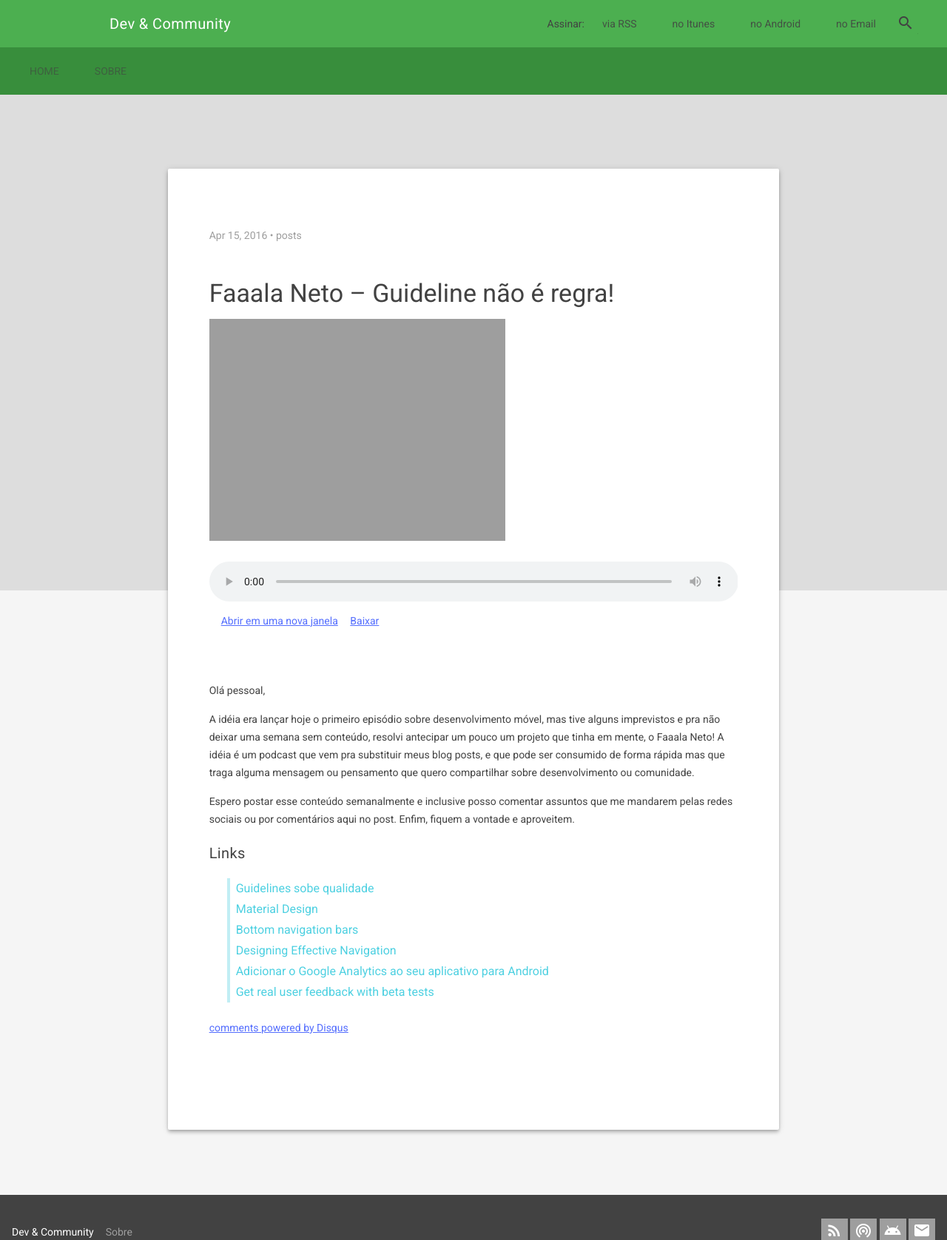
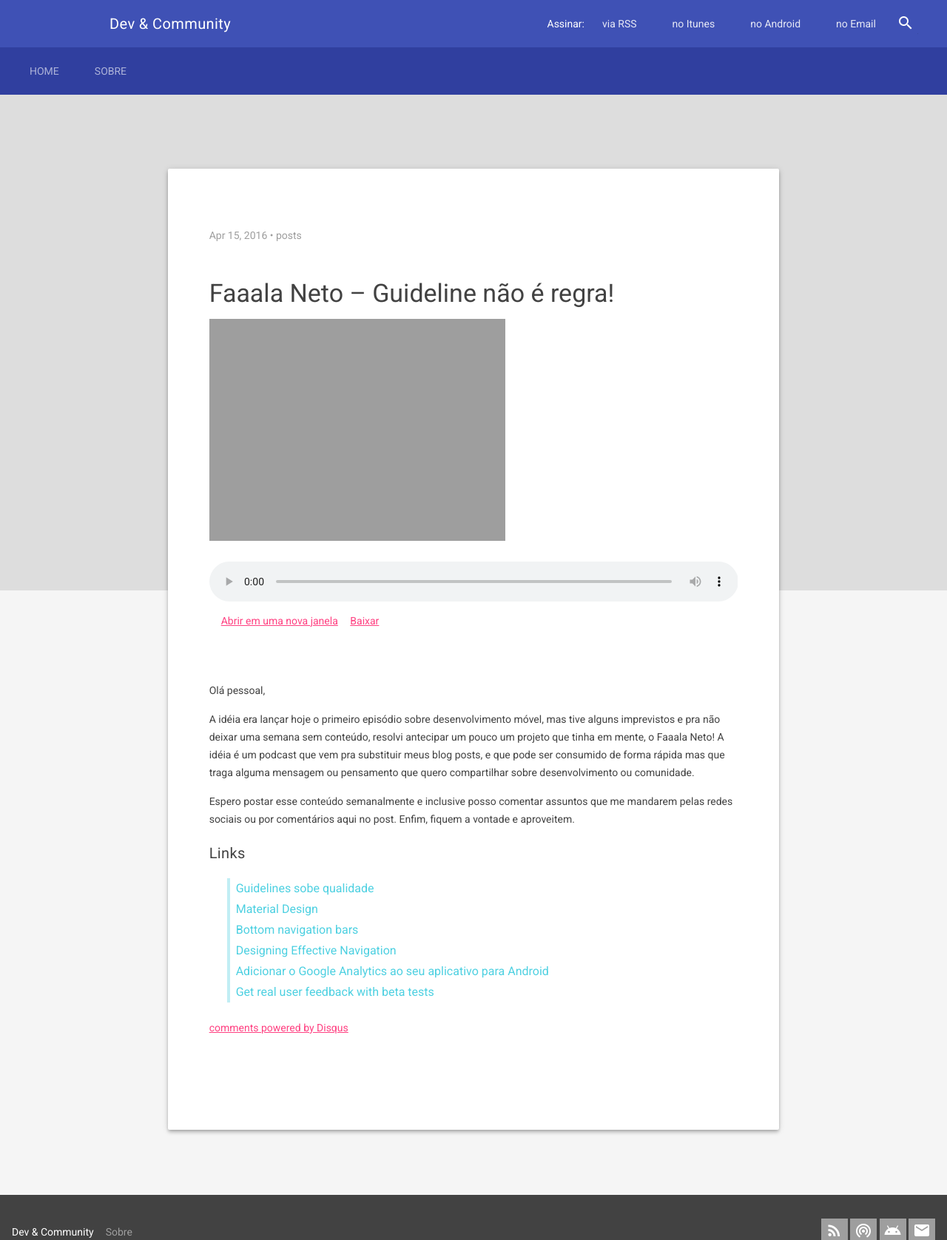
Before and after one commit to HenriqueLimas/devcommunity-proposal, a Jekyll site: the page built from _posts/2016-04-15-guideline-nao-e-regra.md, in a window 1280 px wide. Shown: the whole page at 74% size. Built offline with Jekyll 4.4.1, drawn with Linux system fonts in a browser that asks for light colours; nearby versions of some CDN libraries; comment, search, counter and statistics services are not loaded.

Commit message:
Change default color

```diff
--- a/_includes/head.html
+++ b/_includes/head.html
@@ -11,7 +11,7 @@
 
   <link rel="stylesheet" href="https://fonts.googleapis.com/css?family=Roboto:regular,bold,italic,thin,light,bolditalic,black,medium&amp;lang=en">
   <link rel="stylesheet" href="https://fonts.googleapis.com/icon?family=Material+Icons">
-   <link rel="stylesheet" href="https://code.getmdl.io/1.1.3/material.green-indigo.min.css" />
+  <link rel="stylesheet" href="https://code.getmdl.io/1.1.3/material.indigo-pink.min.css" />
 
   <!-- Custom theme css -->
   <link rel="stylesheet" href="{{ "/css/main.css" | prepend: site.baseurl }}">
```
